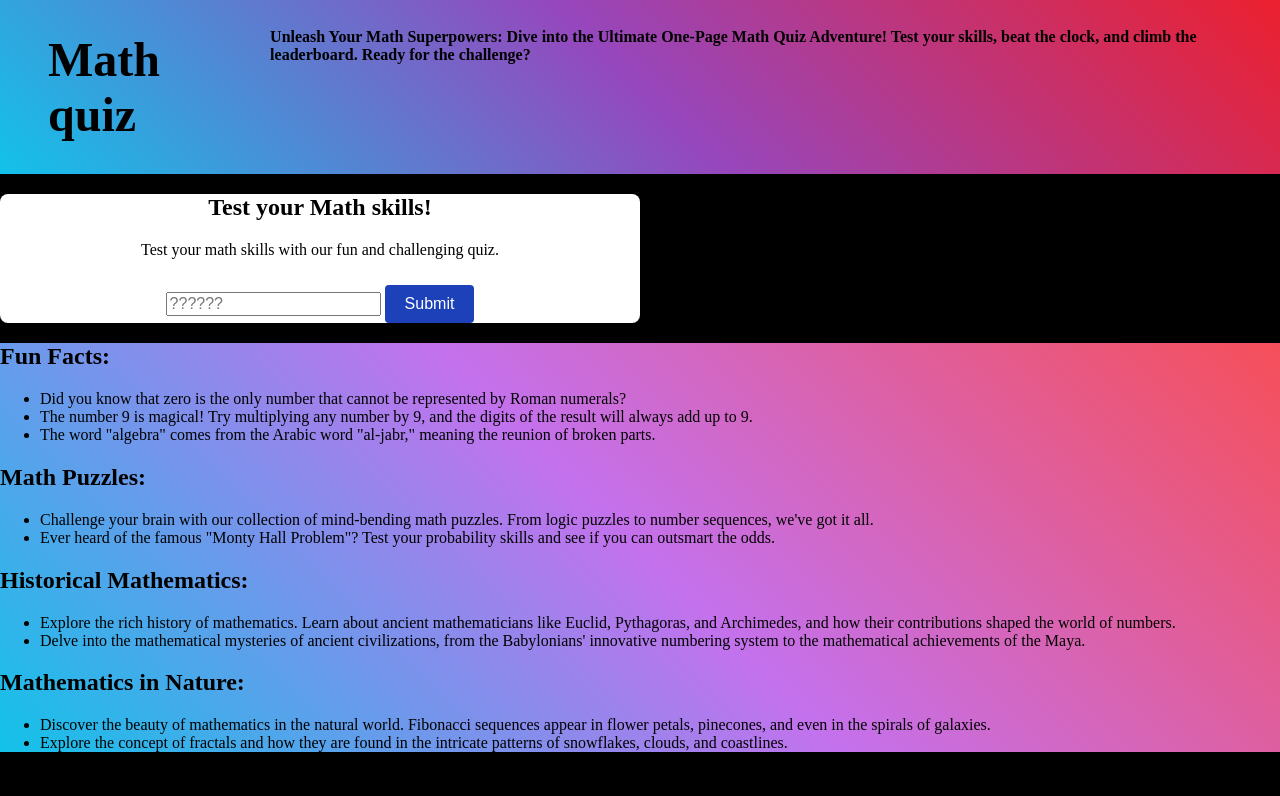
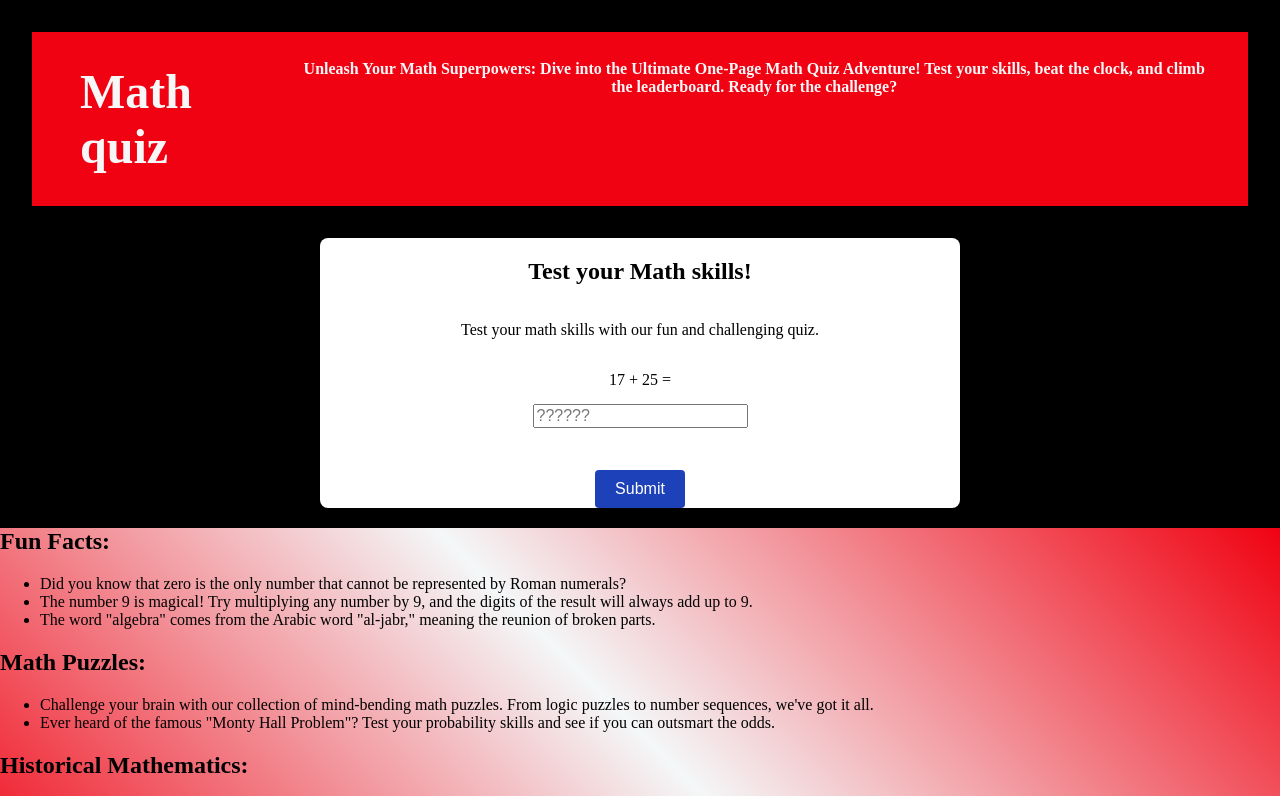
Before and after one commit to SGurmai/Project-2, a plain HTML site: page index.html in a window 1280 px wide. Shown: the top 796 px of the page. Drawn offline with Linux system fonts and the light colour scheme.

Commit message:
Add files via upload
Some style changes and fixed bugs in the script.

```diff
--- a/css/style.css
+++ b/css/style.css
@@ -1,26 +1,31 @@
+/* Background */
+
 body {
     background-color: rgb(0, 0, 0);
     margin: 0;
 }
 
+/* Style for Header */
+
 .header {
     display: flex;
     gap: 3rem;
-    background-image: linear-gradient(
-        45deg,
-        #12c2e9,
-        #9647bd,
-        #ec202e
-    );
-    color: black;
+    color: rgb(247, 247, 247);
+    background-color: #f00212;
+    margin: 2rem;
 }
+
+/* Style for paragraph inside the header */
 
 header > p {
     margin-top: 1.75rem;
     margin-right: 2rem;
     font-weight: bold;
     font-size: 1rem;
+    text-align: center;
 }
+
+
 
 header > h1 {
     margin-left: 3rem;
@@ -28,14 +33,18 @@ header > h1 {
     font-size: 3rem;
 }
 
+/* background for the section below the quiz box */
+
 .section {
     background-image: linear-gradient(
         45deg,
-        #12c2e9,
-        #c471ed,
-        #f64f59
+        #f00212,
+        #f4f7f8,
+        #f00212
     );
 }
+
+/* Quiz box style and position */
 
 #quiz-box {
     max-width: 40rem;
@@ -44,7 +53,11 @@ header > h1 {
     border-radius: 0.5rem;
     box-shadow: 0 0 0.652rem rgba(0, 0, 0, 0.1);
     padding: 1.25;
-    text-align: center;
+    display: flex;
+    flex-direction: column;
+    justify-content: center;
+    align-items: center;
+    margin: 0 auto;
 
 }
 
--- a/index.html
+++ b/index.html
@@ -22,8 +22,8 @@
             <p>Test your math skills with our fun and challenging quiz.</p>
             <p id="question"></p>
             <input type="text" id=answer placeholder=??????>
+            <p id="result"></p>
             <button onclick=checkAnswer()>Submit</button>
-            <p id="result"></p>
         </div>
     </section>
 
--- a/script/script.js
+++ b/script/script.js
@@ -1,4 +1,4 @@
-// Quiz questions here
+// Quiz questions
 const quizData = [
     {question: "17 + 25 =", answer: 42 },
     {question: "48 - 23 =", answer: 25 },
@@ -29,11 +29,29 @@ const quizData = [
 
 let currentQuestion = 0;
 
+// Function to load question onto the page
+function loadQuestion() {
+    const questionElement = document.getElementById("question");
+    const answerElement = document.getElementById("answer");
+    const resultElement = document.getElementById("result");
+
+    // Display the current question
+    questionElement.innerText = quizData[currentQuestion].question;
+
+    // Clear previous answer and result
+    answerElement.value = "";
+    resultElement.innerText = "";
+}
+
+// Call loadQuestion function when the page loads to display the first question
+window.onload = loadQuestion;
+
+// Function to check the user's answer
 function checkAnswer() {
     const userAnswer = parseInt(document.getElementById("answer").value);
     if (!isNaN(userAnswer)) {
         if (userAnswer === quizData[currentQuestion].answer) {
-            document.getElementById("result").innerText = "correct!";
+            document.getElementById("result").innerText = "Correct!";
         } else {
             document.getElementById("result").innerText = "Wrong!";
         }
```
